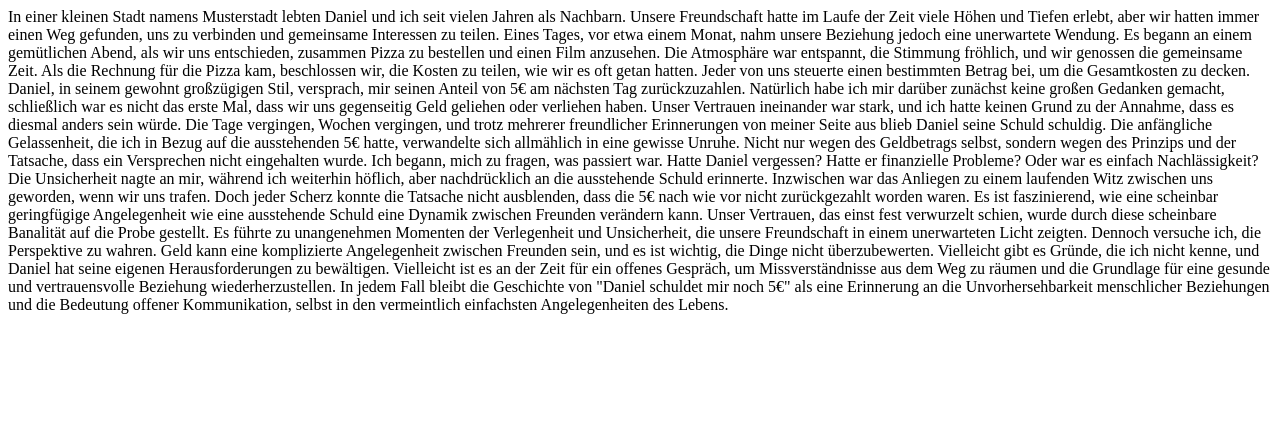
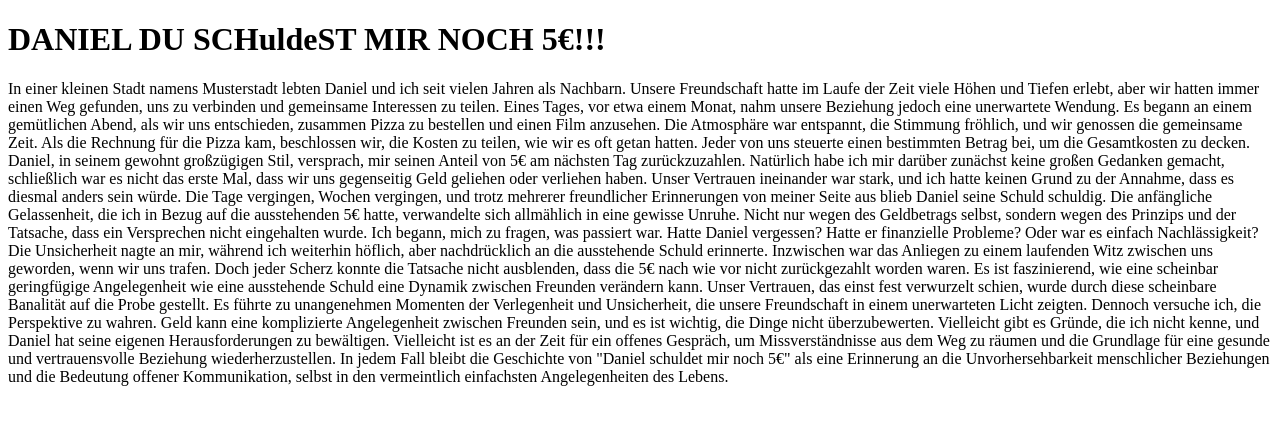
Before and after one commit to Daniel-schuldet-mir-immernoch-5/Daniel-schuldet-mir-immernoch-5.github.io, a plain HTML site: page index.html in a window 1280 px wide. Drawn offline with Linux system fonts and the light colour scheme.

Commit message:
Update index.html

```diff
--- a/index.html
+++ b/index.html
@@ -6,6 +6,7 @@
     <title>Daniel schuldet mir noch 5€</title>
 </head>
 <body>
+    <h1>DANIEL DU SCHuldeST MIR NOCH 5€!!!</h1>
     <div>In einer kleinen Stadt namens Musterstadt lebten Daniel und ich seit vielen Jahren als Nachbarn. Unsere Freundschaft hatte im Laufe der Zeit viele Höhen und Tiefen erlebt, aber wir hatten immer einen Weg gefunden, uns zu verbinden und gemeinsame Interessen zu teilen. Eines Tages, vor etwa einem Monat, nahm unsere Beziehung jedoch eine unerwartete Wendung.
 
         Es begann an einem gemütlichen Abend, als wir uns entschieden, zusammen Pizza zu bestellen und einen Film anzusehen. Die Atmosphäre war entspannt, die Stimmung fröhlich, und wir genossen die gemeinsame Zeit. Als die Rechnung für die Pizza kam, beschlossen wir, die Kosten zu teilen, wie wir es oft getan hatten. Jeder von uns steuerte einen bestimmten Betrag bei, um die Gesamtkosten zu decken.
```
